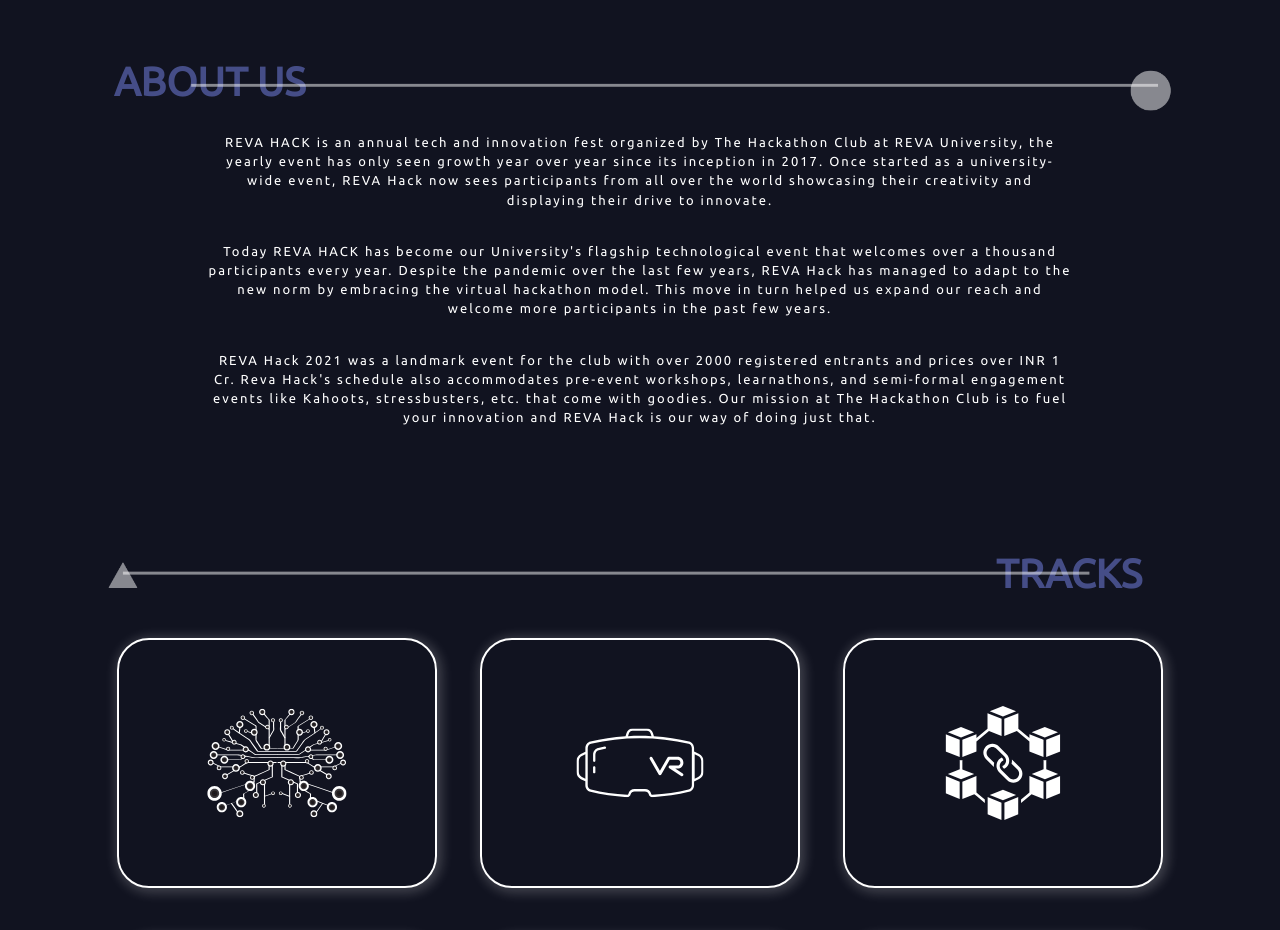
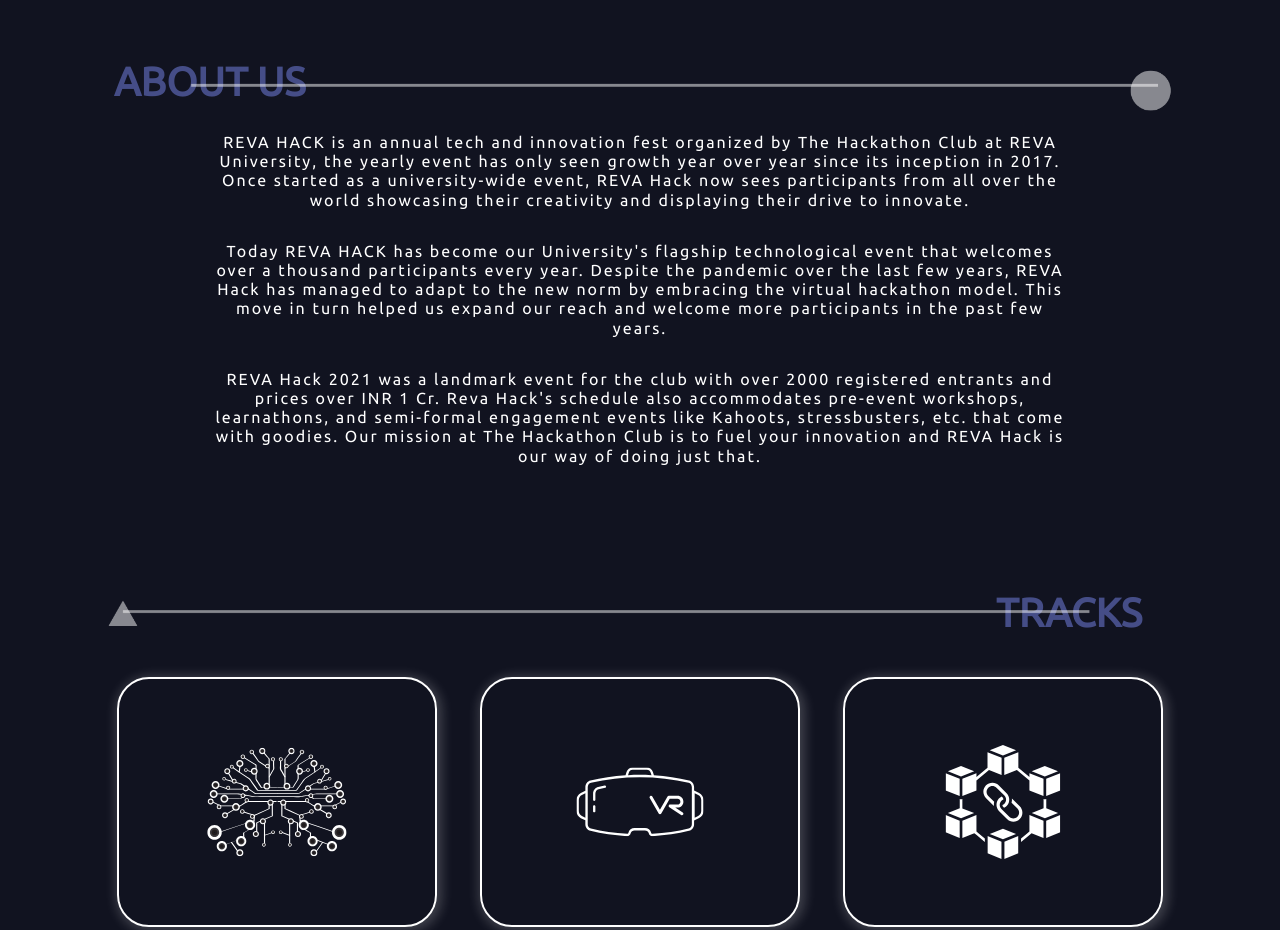
Before and after one commit to revahack/2022, a React (Create React App) app: page / in a window 1280 px wide. Shown: the part 960-1890 px from the top of the page. Built offline with nearby package versions, Linux system fonts and the light colour scheme.

Commit message:
changed font size for about

```diff
--- a/src/components/about/about.css
+++ b/src/components/about/about.css
@@ -59,7 +59,7 @@
     /* line-height: 5rem; */
   }
   .paragraph h5 {
-    font-size:small !important;
+    font-size:medium !important;
     line-height: 1.2rem;
   }
 }
--- a/src/components/navbar/navbar.css
+++ b/src/components/navbar/navbar.css
@@ -6,6 +6,9 @@
 
 .navtitle {
   color: #fff;
+  padding: 0%;
+  margin: 0;
+
 }
 
 .navlinks {
```
